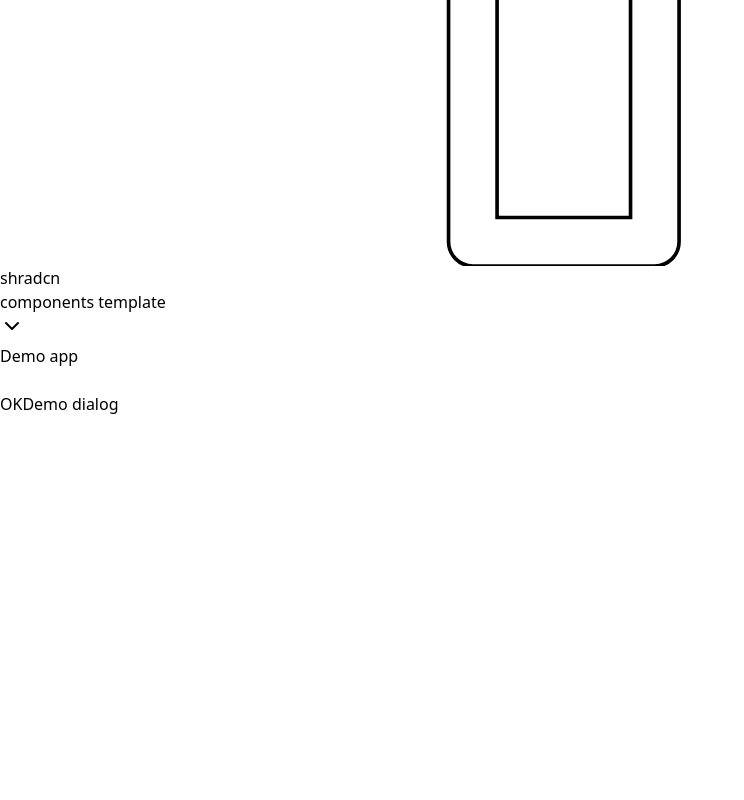
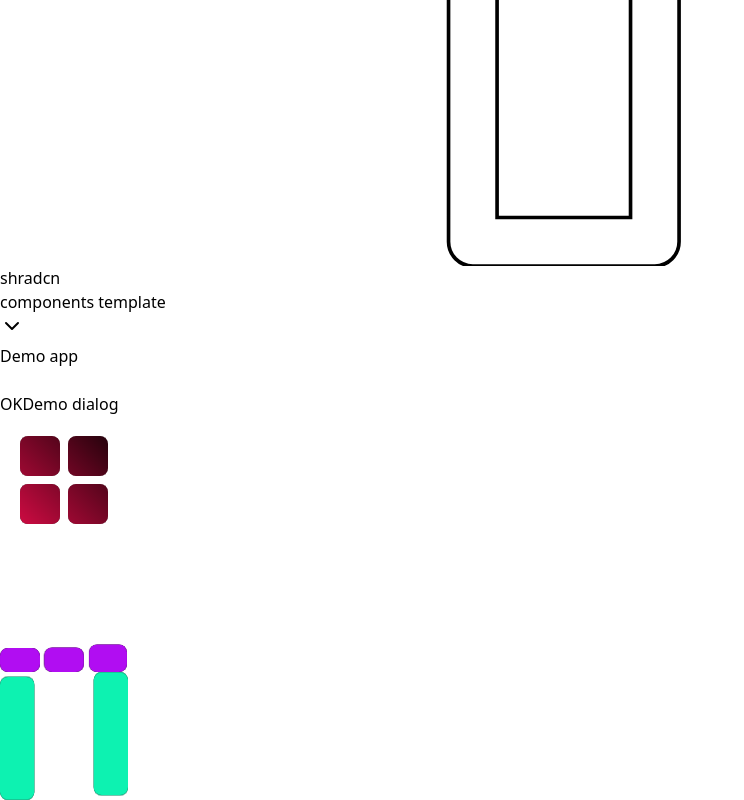
Before and after one commit to maxzz/shadcn-tv, a React (Vite) app: page / in a window 1280 px wide. Shown: the part 1014-1814 px from the top of the page, without its empty margins (0-744 px from the left). Before the commit the page ends 1430 px from the top, so only its background shows below. Built offline with nearby package versions, Linux system fonts and the light colour scheme.

Commit message:
WIP. loaders. connect loaders. OK

```diff
--- a/src/components/2-main/index.tsx
+++ b/src/components/2-main/index.tsx
@@ -1,6 +1,7 @@
 import { FontInputTitleBar } from './1-top-row';
 import { Button } from '@/components/ui/shadcn';
 import { DialogDemo } from './2-dialog-demo';
+import { LoaderP11, LoaderP12, LoaderP13 } from '../ui/loaders';
 
 function FontInput() {
     return (
@@ -20,6 +21,9 @@ function ConvertForm() {
             <div className="flex items-center gap-2">
                 <Button variant={'outline'}>OK</Button>
                 <DialogDemo />
+                <LoaderP11 />
+                <LoaderP12 />
+                <LoaderP13 />
             </div>
         </div>
     );
```
